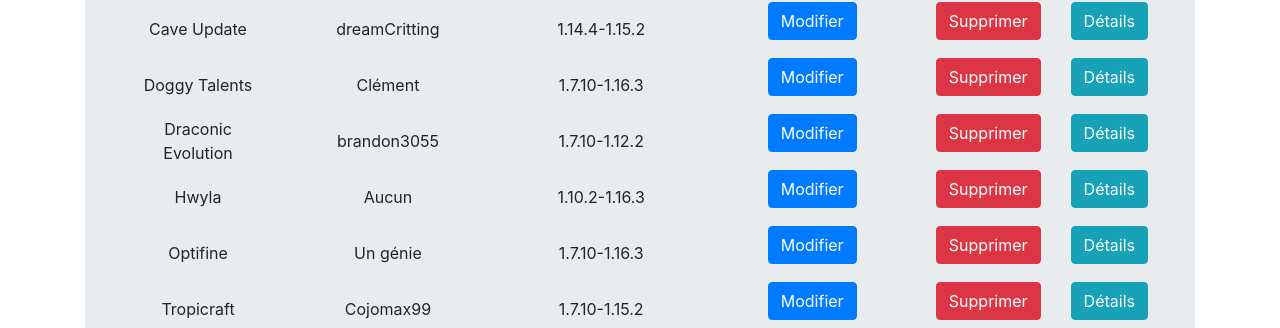
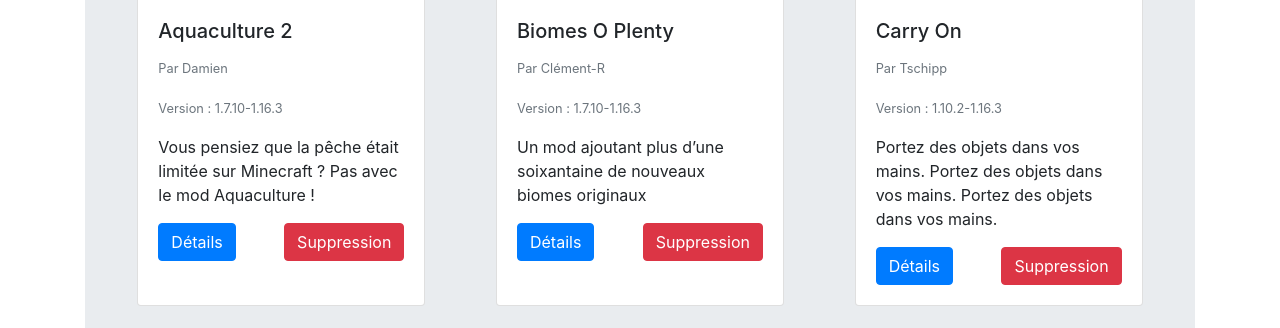
Before and after one commit to ThePrimesBros/GestionModsMinecraft, a Django app: page /mods/listing in a window 1280 px wide. Shown: the part 417-745 px from the top of the page. Run offline with Django 3.2, Linux system fonts and the light colour scheme; data comes from the database, SQL or seed files in the repository; both versions use the stored data as it was after the commit; some libraries are stand-ins or nearby versions; grey boxes are pictures that could not be loaded.

Commit message:
finalisation des theme bootstrap

```diff
--- a/GestionModsMinecraft/GestionModsMinecraft/settings.py
+++ b/GestionModsMinecraft/GestionModsMinecraft/settings.py
@@ -39,6 +39,7 @@
     'django.contrib.messages',
     'django.contrib.staticfiles',
     'mods',
+    'crispy_forms',
 ]
 
 CRISPY_TEMPLATE_PACK = 'bootstrap4'
@@ -58,7 +59,7 @@
 TEMPLATES = [
     {
         'BACKEND': 'django.template.backends.django.DjangoTemplates',
-        'DIRS': ['templates'],
+        'DIRS': [os.path.join(BASE_DIR, 'templates')],
         'APP_DIRS': True,
         'OPTIONS': {
             'context_processors': [
@@ -104,6 +105,7 @@
 ]
 
 
+
 # Internationalization
 # https://docs.djangoproject.com/en/3.1/topics/i18n/
 
--- a/GestionModsMinecraft/mods/models.py
+++ b/GestionModsMinecraft/mods/models.py
@@ -3,7 +3,7 @@
 class Mods(models.Model):
 
     title = models.CharField(max_length=200)
-    creator = models.CharField(max_length=255, default="", unique=True)
+    creator = models.CharField(max_length=255, default="")
     description = models.TextField(default="", blank=True, null=True)
     version = models.CharField(max_length=30, default="", blank=True, null=True)
     download = models.CharField(max_length=255, default="", blank=True, null=True)
--- a/GestionModsMinecraft/mods/templates/list2.html
+++ b/GestionModsMinecraft/mods/templates/list2.html
@@ -3,7 +3,7 @@
     {% load static %}
 
     {% block title %}
-        Les Tâches
+       Mods Minecraft
     {% endblock %}
 
     {% block styles %}
@@ -14,40 +14,26 @@
     {% endblock %}
 
     {% block content %}
-    <h1 class="text-center mb-5">Liste des tâches</h1>
-    <div>
+    <h1 class="text-center mb-5">Liste des mods minecraft</h1>
+    <div class="row justify-content-around flex-wrap">
 
-        <table class="text-center">
-            <tr>
-                <td></td>
-                <td class="font-weight-bold">Nom du mods</td>
-                <td class="font-weight-bold">Créateur</td>
-                <td class="font-weight-bold">Version</td>
-                <td class="font-weight-bold">Modification du mods</td>
-                <td class="font-weight-bold">Suppression du mods</td>
-                <td class="font-weight-bold">Voir plus de détails</td>
-            </tr>
         {% for mods in objects %}
-            <tr>
-                <td><img src="{{mods.img}}" width="50%"></td>
-                <td class="col-2">{{mods.title}}</td>
-                <td class="col-3">{{mods.creator}}</td>
-                <td class="col-3">{{mods.version}}</td>
-                <td class="col-3">
-                    <a class="bg-primary btn btn-primary mb-3" href="http://localhost:8000/mods/edit/{{mods.id}}">Modifier</a>
-                </td>
-                <td class="col-3">
-                    <a class="btn btn-danger mb-3" href="http://localhost:8000/mods/del/{{mods.id}}">Supprimer</a>
-                </td>
 
-                <td class="col-3">
-                    <a class="btn btn-info mb-3"  href="http://localhost:8000/mods/detail/{{mods.id}}">Détails</a>
-                </td>
-
-            </tr>
-
+                    <div class="card mb-4" style="width: 18rem;">
+                        <img class="card-img-top" src="{{mods.img}}" alt="Card image cap">
+                        <div class="card-body">
+                            <h5 class="card-title">{{mods.title}}</h5>
+                            <p><small class="text-muted">Par {{mods.creator}}</small></p>
+                            <p><small class="text-muted">Version : {{mods.version}}</small></p>
+                            <p class="card-text">{{mods.description}}</p>
+                            <div class="d-flex justify-content-between">
+                            <a href="http://localhost:8000/mods/edit/{{mods.id}}" class="btn btn-primary">Détails</a>
+                            <a href="http://localhost:8000/mods/del/{{mods.id}}" class="btn btn-danger">Suppression</a>
+                        </div>
+                        </div>
+                    </div>
     {% endfor %}
-</table>
+    </div>
     <div class="text-center"><br>
         <a class="btn btn-success m-3" href="http://localhost:8000/mods/">Ajouter un nouveau mods</a>
     </div>
--- a/GestionModsMinecraft/mods/urls.py
+++ b/GestionModsMinecraft/mods/urls.py
@@ -4,7 +4,9 @@
 
 urlpatterns=[
     path('admin', admin.site.urls),
+    path('', views.task, name='task'),
     path('listing', views.liste ,name="listing"),
+    path('listing/', views.liste ,name="listing"),
     path('detail/<int:cid>', views.detail, name='detail'),
     path('edit/<int:pers_id>', views.edit, name='edite'),
     path('del/<int:pers_id>', views.delete, name='delete'),
--- a/GestionModsMinecraft/mods/views.py
+++ b/GestionModsMinecraft/mods/views.py
@@ -1,10 +1,6 @@
 from django.shortcuts import render, redirect
 from django.http import HttpResponse
 from mods.models import Mods
-
-
-
-
 from django.forms import ModelForm , Textarea
 from django.forms.fields import DateField , ChoiceField ,MultipleChoiceField
 from django import forms
@@ -49,7 +45,7 @@
 
 def detail(request, cid):
     tache = Mods.objects.get(pk=cid)
-    return HttpResponse('Nouvelle tache '+tache.name+' '+tache.email)
+    return HttpResponse('Nouvelle tache '+tache.title+' '+tache.version)
 
 
 def edit(request, pers_id):
@@ -77,7 +73,7 @@
     #messages.success(request, 'Personne '+pers.name+' supprimée!')
     form = ModsForm()
     context = {'form': form}
-    return redirect('http://localhost:8000/mods/listing/')
+    return redirect('http://localhost:8000/mods/listing')
 
 
 def liste(request):
```
Also changed, not shown: GestionModsMinecraft/mods/templates/detail.html (+53 -0 lines), GestionModsMinecraft/mods/templates/edite-crispy.html (+35 -17 lines), GestionModsMinecraft/mods/templates/task.html (+5 -5 lines), GestionModsMinecraft/db.sqlite3.
